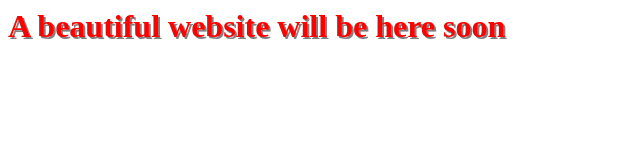
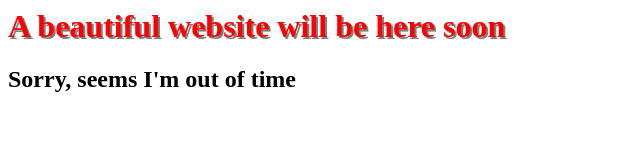
Before and after one commit to Sun5hine/Learning-curve, a plain HTML site: page index.html in a window 1280 px wide. Shown: the whole page, without its empty margins (0-640 px from the left). Drawn offline with Linux system fonts and the light colour scheme.

Commit message:
Update index.html

```diff
--- a/index.html
+++ b/index.html
@@ -1,5 +1,6 @@
 
 <h1> A beautiful website will be here soon </h1>
+<h2>  Sorry, seems I'm out of time <h2>
 <style>
   h1 {
   color: red;
```
